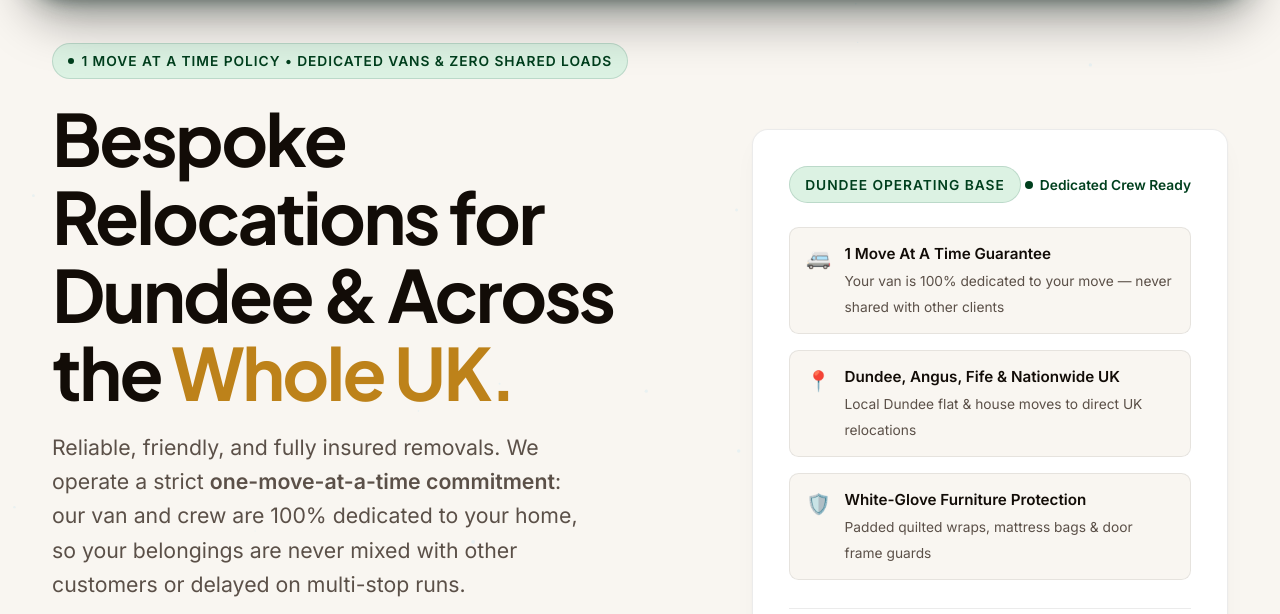
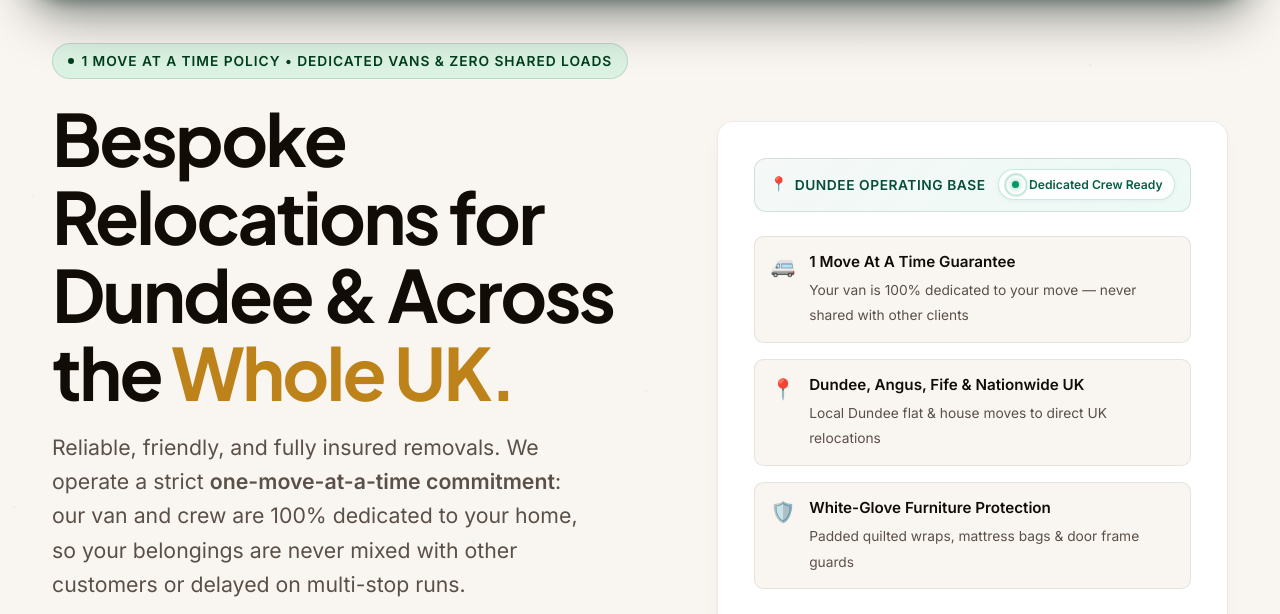
Before and after one commit to dundeemovers/dundee-movers, a website built with Vite: page frontend/index.html in a window 1280 px wide. Shown: the part 111-725 px from the top of the page. Built offline with nearby package versions, Linux system fonts and the light colour scheme; no server answers.

Commit message:
design(hero): redesign Dundee Operating Base status header with live radar pulse

```diff
--- a/frontend/src/components/Hero.js
+++ b/frontend/src/components/Hero.js
@@ -53,8 +53,20 @@ export function renderHero() {
         <div class="hero-visual">
           <div class="glass-panel hero-card spotlight-card">
             <div class="hero-card-header">
-              <span class="badge">Dundee Operating Base</span>
-              <span class="hero-status-live"><span class="pulse-emerald"></span> Dedicated Crew Ready</span>
+              <div class="hero-operating-badge">
+                <span class="operating-icon">📍</span>
+                <span class="operating-label">
+                  <span class="label-full">Dundee Operating Base</span>
+                  <span class="label-short">Dundee Base</span>
+                </span>
+              </div>
+              <div class="hero-live-status">
+                <span class="radar-pulse">
+                  <span class="radar-ring"></span>
+                  <span class="radar-dot"></span>
+                </span>
+                <span class="live-label">Dedicated Crew Ready</span>
+              </div>
             </div>
 
             <div class="hero-quick-features">
--- a/frontend/src/styles/components.css
+++ b/frontend/src/styles/components.css
@@ -243,9 +243,86 @@
 .trust-divider { width: 1px; height: 1.25rem; background: var(--color-border-subtle); }
 
 .hero-card { padding: 2.25rem; position: relative; background: #ffffff; }
-.hero-card-header { display: flex; justify-content: space-between; align-items: center; margin-bottom: 1.5rem; }
-.hero-status-live { display: flex; align-items: center; gap: 0.4rem; font-size: var(--text-xs); color: var(--color-accent-primary); font-weight: 700; }
-.pulse-emerald { width: 8px; height: 8px; background: var(--color-accent-primary); border-radius: 50%; }
+
+/* Live Dispatch Status Bar */
+.hero-card-header {
+  display: flex;
+  align-items: center;
+  justify-content: space-between;
+  gap: 0.75rem;
+  padding: 0.65rem 0.95rem;
+  background: linear-gradient(135deg, rgba(6, 78, 59, 0.04) 0%, rgba(16, 185, 129, 0.08) 100%);
+  border: 1px solid rgba(6, 78, 59, 0.14);
+  border-radius: 0.75rem;
+  margin-bottom: 1.5rem;
+}
+
+.hero-operating-badge {
+  display: inline-flex;
+  align-items: center;
+  gap: 0.4rem;
+  font-size: var(--text-xs);
+  font-weight: 800;
+  letter-spacing: 0.04em;
+  text-transform: uppercase;
+  color: #064e3b;
+  white-space: nowrap;
+}
+
+.operating-icon {
+  font-size: 0.9rem;
+  line-height: 1;
+}
+
+.label-full { display: inline; }
+.label-short { display: none; }
+
+.hero-live-status {
+  display: inline-flex;
+  align-items: center;
+  gap: 0.45rem;
+  font-size: 0.76rem;
+  font-weight: 700;
+  color: #065f46;
+  white-space: nowrap;
+  background: #ffffff;
+  padding: 0.3rem 0.7rem;
+  border-radius: 9999px;
+  border: 1px solid rgba(16, 185, 129, 0.25);
+  box-shadow: 0 1px 4px rgba(6, 78, 59, 0.06);
+}
+
+.radar-pulse {
+  position: relative;
+  display: inline-flex;
+  align-items: center;
+  justify-content: center;
+  width: 12px;
+  height: 12px;
+  flex-shrink: 0;
+}
+
+.radar-dot {
+  width: 7px;
+  height: 7px;
+  background: #059669;
+  border-radius: 50%;
+  box-shadow: 0 0 6px rgba(5, 150, 105, 0.7);
+}
+
+.radar-ring {
+  position: absolute;
+  width: 100%;
+  height: 100%;
+  border-radius: 50%;
+  border: 1.5px solid #059669;
+  animation: radarPing 2.2s cubic-bezier(0, 0, 0.2, 1) infinite;
+}
+
+@keyframes radarPing {
+  0% { transform: scale(0.85); opacity: 0.9; }
+  75%, 100% { transform: scale(2.4); opacity: 0; }
+}
 
 .hero-quick-features { display: flex; flex-direction: column; gap: 1rem; margin-bottom: 1.75rem; }
 .quick-feature-row { display: flex; align-items: flex-start; gap: 0.85rem; padding: 0.85rem 1rem; background: var(--color-bg-base); border: 1px solid var(--color-border-subtle); border-radius: 0.6rem; }
@@ -401,4 +478,24 @@
 
   .trust-divider { display: none; }
   .trust-item { font-size: 0.8rem; }
+
+  /* Mobile Hero Card & Dispatch Status Adjustments */
+  .hero-card {
+    padding: 1.25rem 0.95rem;
+    border-radius: 1rem;
+    box-shadow: 0 4px 20px rgba(0, 0, 0, 0.06);
+  }
+
+  .hero-card-header {
+    padding: 0.55rem 0.75rem;
+    gap: 0.5rem;
+    margin-bottom: 1.25rem;
+  }
 }
+
+@media (max-width: 440px) {
+  .label-full { display: none; }
+  .label-short { display: inline; }
+  .hero-operating-badge { font-size: 0.72rem; }
+  .hero-live-status { font-size: 0.7rem; padding: 0.25rem 0.55rem; }
+}
```
